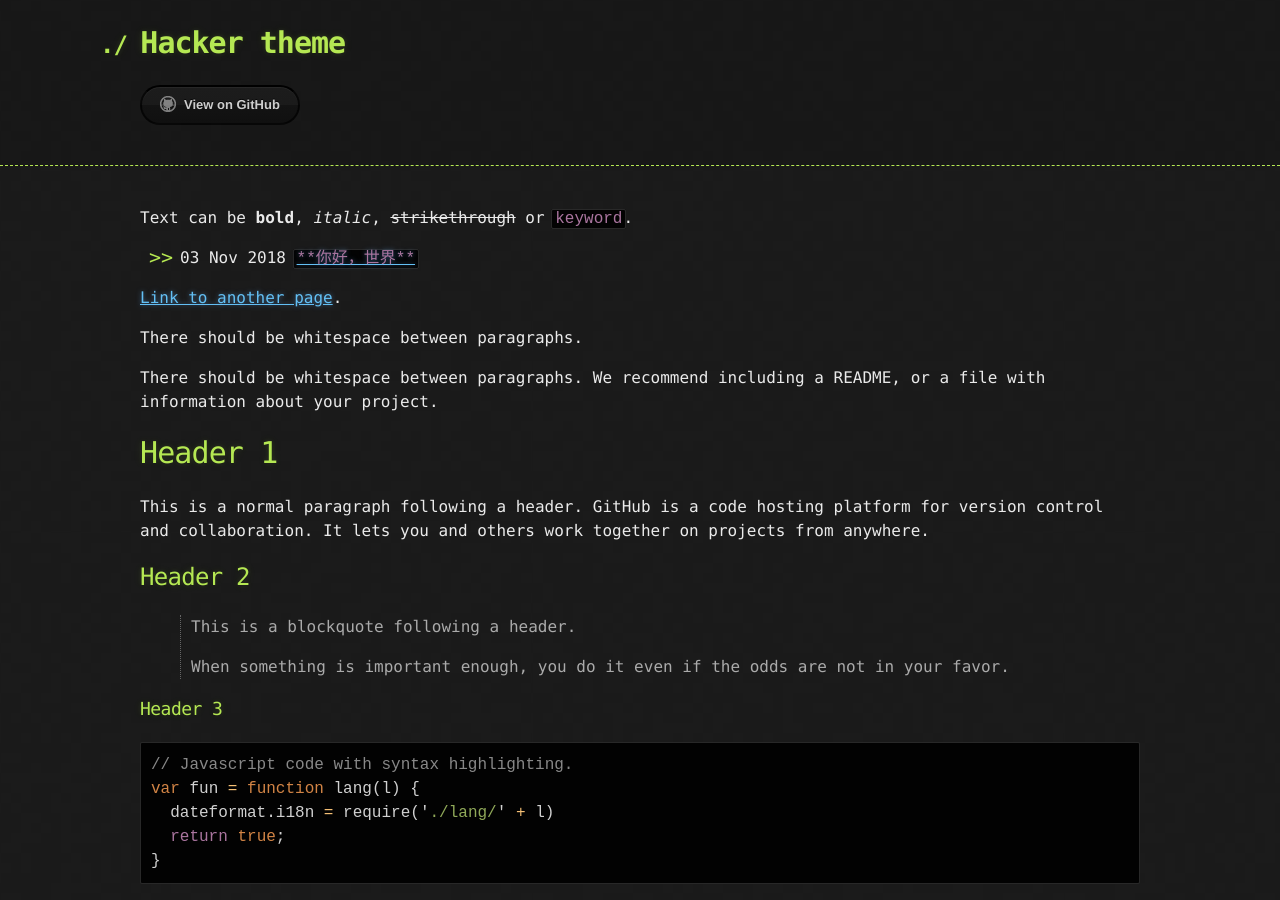
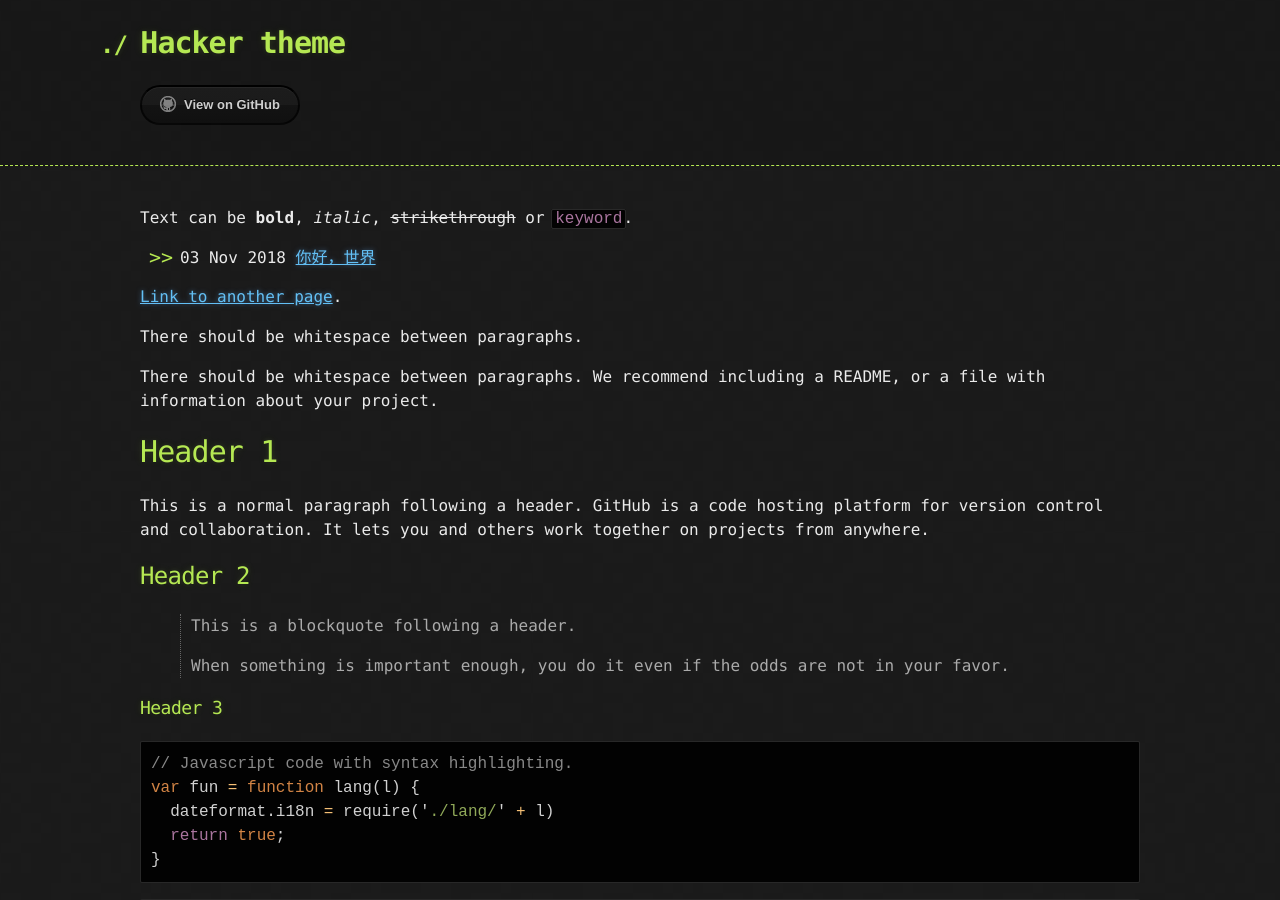
Before and after one commit to yeasonhe/NorthGod, a Jekyll site: the page built from index.md, in a window 1280 px wide and 900 px high. Built offline with Jekyll 4.4.1, drawn with Linux system fonts in a browser that asks for light colours; the repository's description, which GitHub fills in, is left out.

Commit message:
recover initial style

```diff
--- a/index.md
+++ b/index.md
@@ -5,7 +5,7 @@ layout: default
 Text can be **bold**, _italic_, ~~strikethrough~~ or `keyword`.
 
 {% for post in site.posts %}
-*   {{ post.date|date_to_string }} [`**{{ post.title }}**`]({{site.baseurl}}{{post.url}})
+*   {{ post.date|date_to_string }} [{{ post.title }}]({{site.baseurl}}{{post.url}})
 {% endfor %}
 
 [Link to another page](./another-page.html).
```
